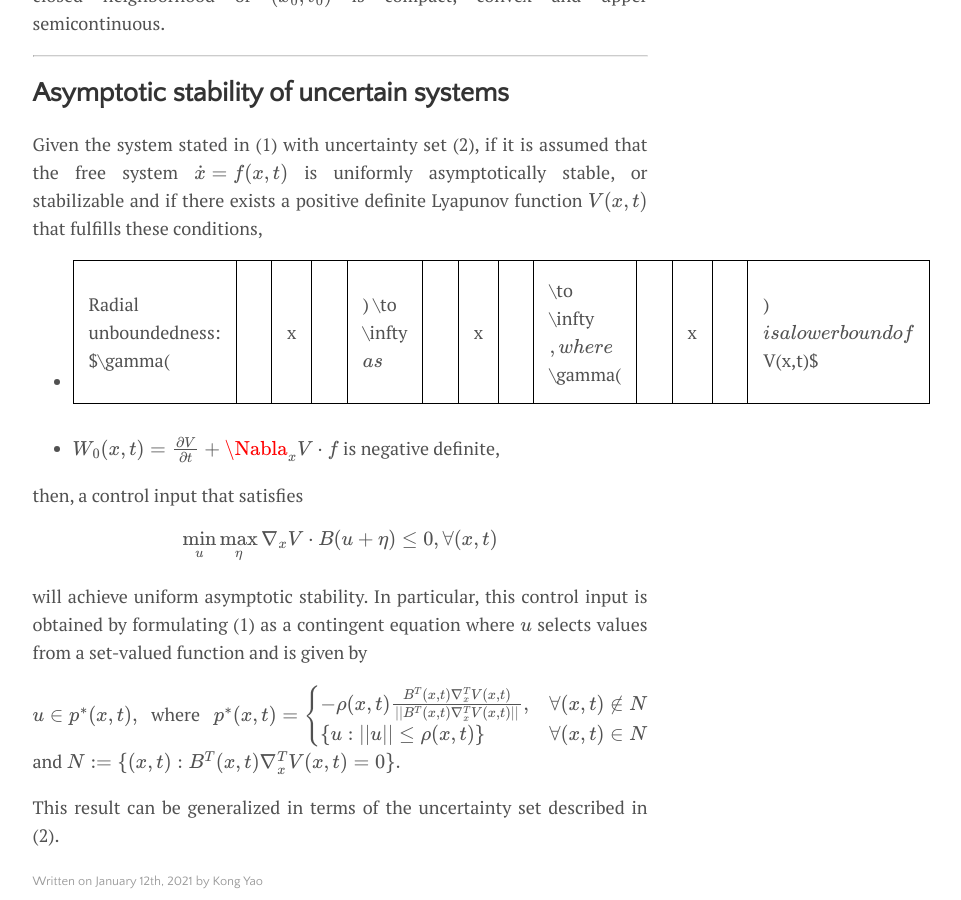
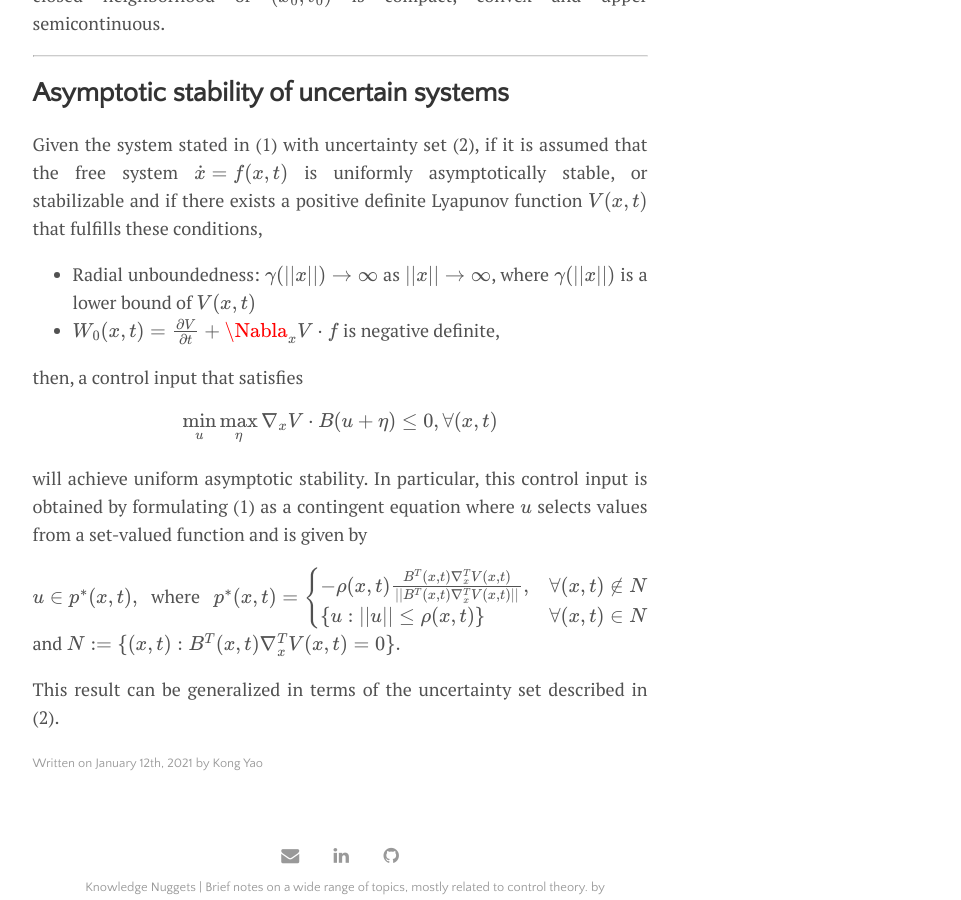
Before and after one commit to CheeGY/cheegy.github.io, a Jekyll site: the page built from _posts/2021-01-12-Gutman1979.md, in a window 1280 px wide and 900 px high, scrolled down 2313 px. Shown: the whole window, without its empty margins (300-1261 px from the left). Built offline with Jekyll 4.4.1, drawn with Linux system fonts in a browser that asks for light colours; formulas are drawn with MathJax 3.

```diff
--- a/_posts/2021-01-12-Gutman1979.md
+++ b/_posts/2021-01-12-Gutman1979.md
@@ -65,7 +65,7 @@ Existence of solutions is guaranteed if the set $E(x,t)$ defined on some closed
 ---
 ## Asymptotic stability of uncertain systems
 Given the system stated in (1) with uncertainty set (2), if it is assumed that the free system $\dot{x} = f(x,t)$ is uniformly asymptotically stable, or stabilizable and if there exists a positive definite Lyapunov function $V(x,t)$ that fulfills these conditions,
-- Radial unboundedness: $\gamma(||x||) \to \infty$ as $||x|| \to \infty$, where $\gamma(||x||)$ is a lower bound of $V(x,t)$
+- Radial unboundedness: $\gamma(\|\|x\|\|) \to \infty$ as $\|\|x\|\| \to \infty$, where $\gamma(\|\|x\|\|)$ is a lower bound of $V(x,t)$
 - $W_0(x,t) = \frac{\partial V}{\partial t} + \Nabla_x V \cdot f$ is negative definite,
 
 then, a control input that satisfies
```
